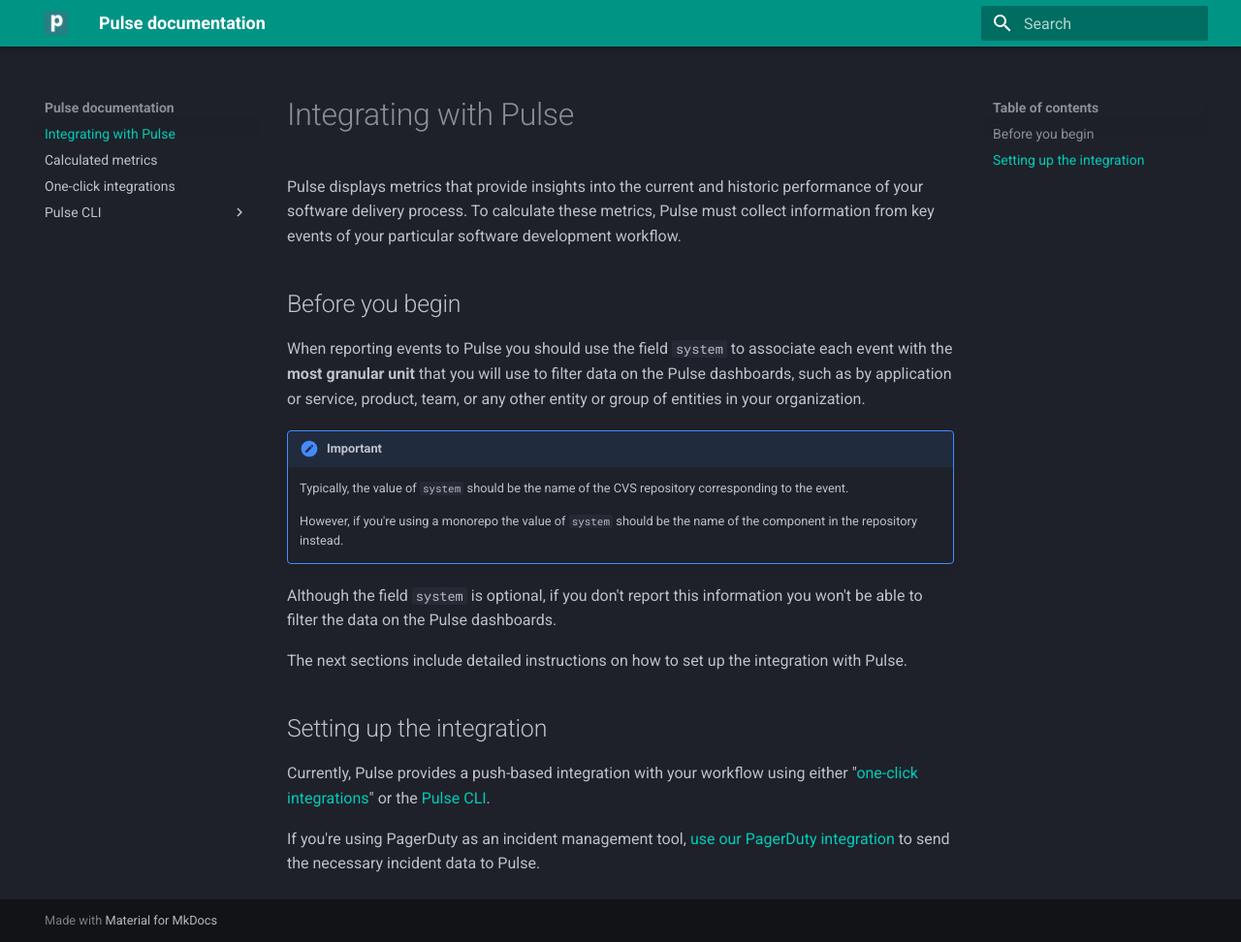
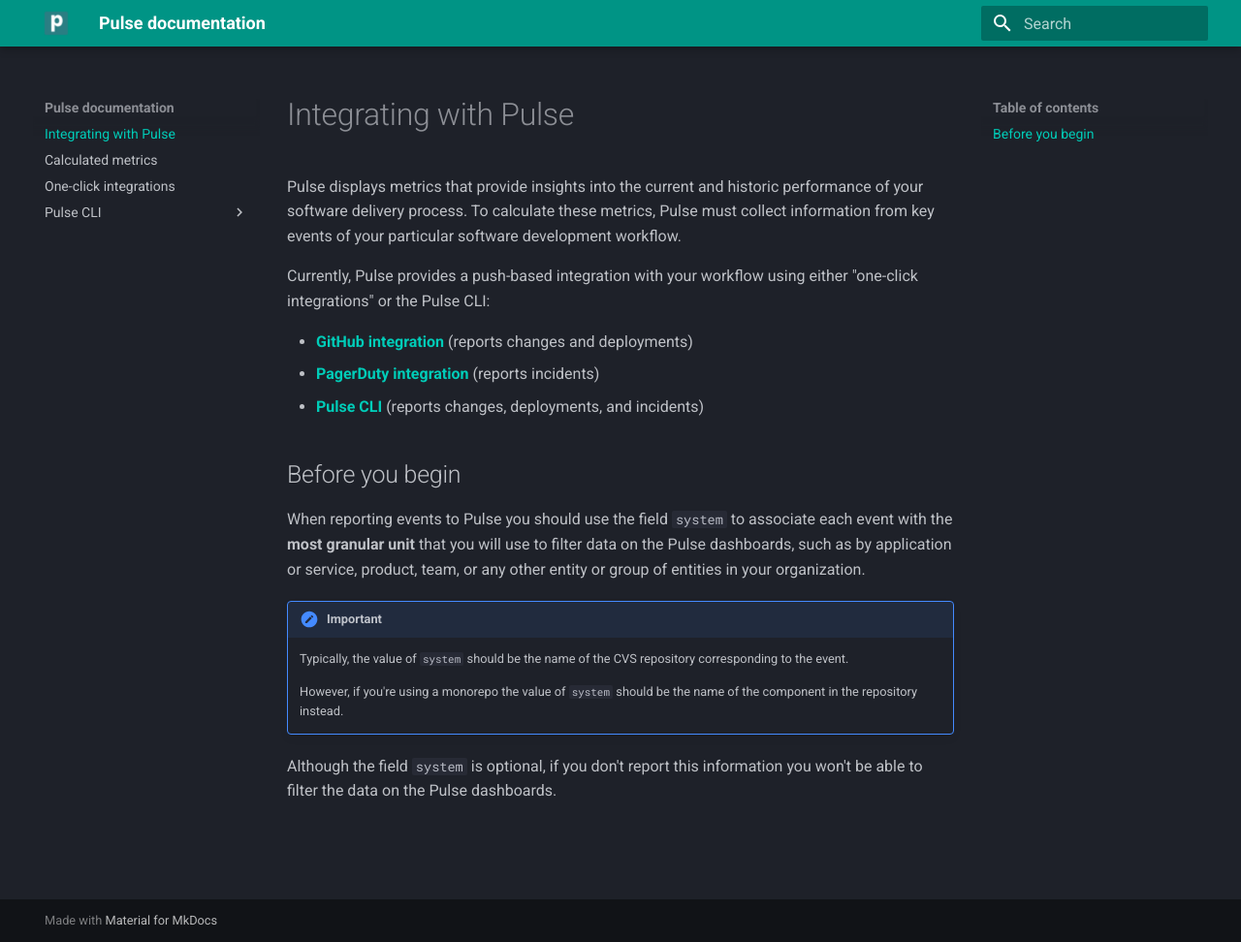
Before and after one commit to codacy/pulse-user-docs, an MkDocs documentation site: the page built from docs/index.md, in a window 1280 px wide and 972 px high. Shown: the whole window at 97% size. Built offline with MkDocs 1.6.1 and Material for MkDocs 9.7.7, drawn with Linux system fonts in a browser that asks for light colours.

Commit message:
feature: Mention integration alternatives on equal footing

```diff
--- a/docs/index.md
+++ b/docs/index.md
@@ -1,6 +1,12 @@
 # Integrating with Pulse
 
 Pulse displays metrics that provide insights into the current and historic performance of your software delivery process. To calculate these metrics, Pulse must collect information from key events of your particular software development workflow.
+
+Currently, Pulse provides a push-based integration with your workflow using either "one-click integrations" or the Pulse CLI:
+
+-   **[GitHub integration](one-click-integrations.md#github)** (reports changes and deployments)
+-   **[PagerDuty integration](one-click-integrations.md#pagerduty)** (reports incidents)
+-   **[Pulse CLI](cli/installing-the-pulse-cli.md)** (reports changes, deployments, and incidents)
 
 ## Before you begin
 
@@ -12,13 +18,3 @@
     However, if you're using a monorepo the value of `system` should be the name of the component in the repository instead.
 
 Although the field `system` is optional, if you don't report this information you won't be able to filter the data on the Pulse dashboards.
-
-<!-- TODO Check everything below -->
-
-The next sections include detailed instructions on how to set up the integration with Pulse.
-
-## Setting up the integration
-
-Currently, Pulse provides a push-based integration with your workflow using either "[one-click integrations](one-click-integrations.md)" or the [Pulse CLI](cli/installing-the-pulse-cli.md).
-
-If you're using PagerDuty as an incident management tool, [use our PagerDuty integration](one-click-integrations.md#pagerduty) to send the necessary incident data to Pulse.
```
